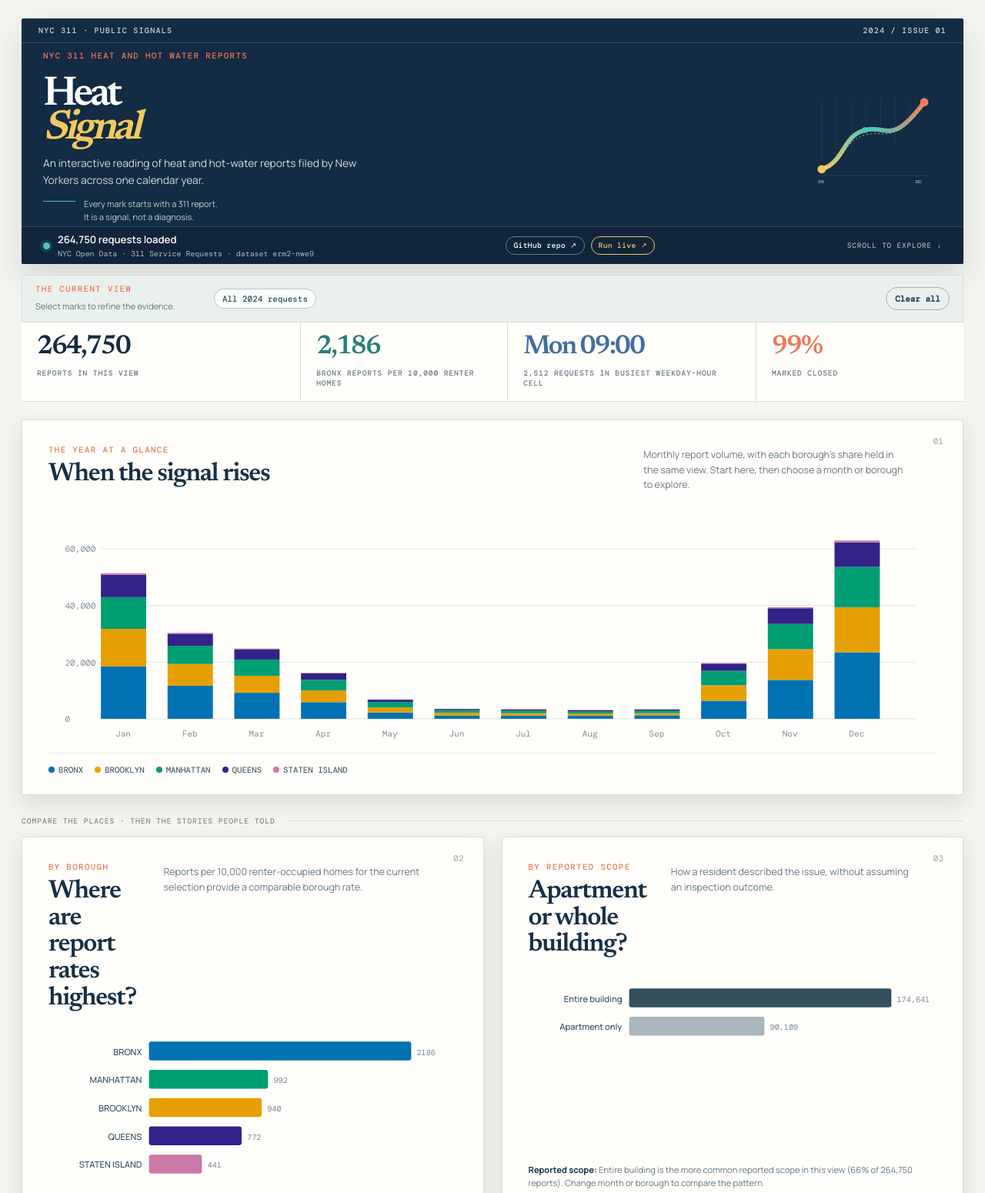
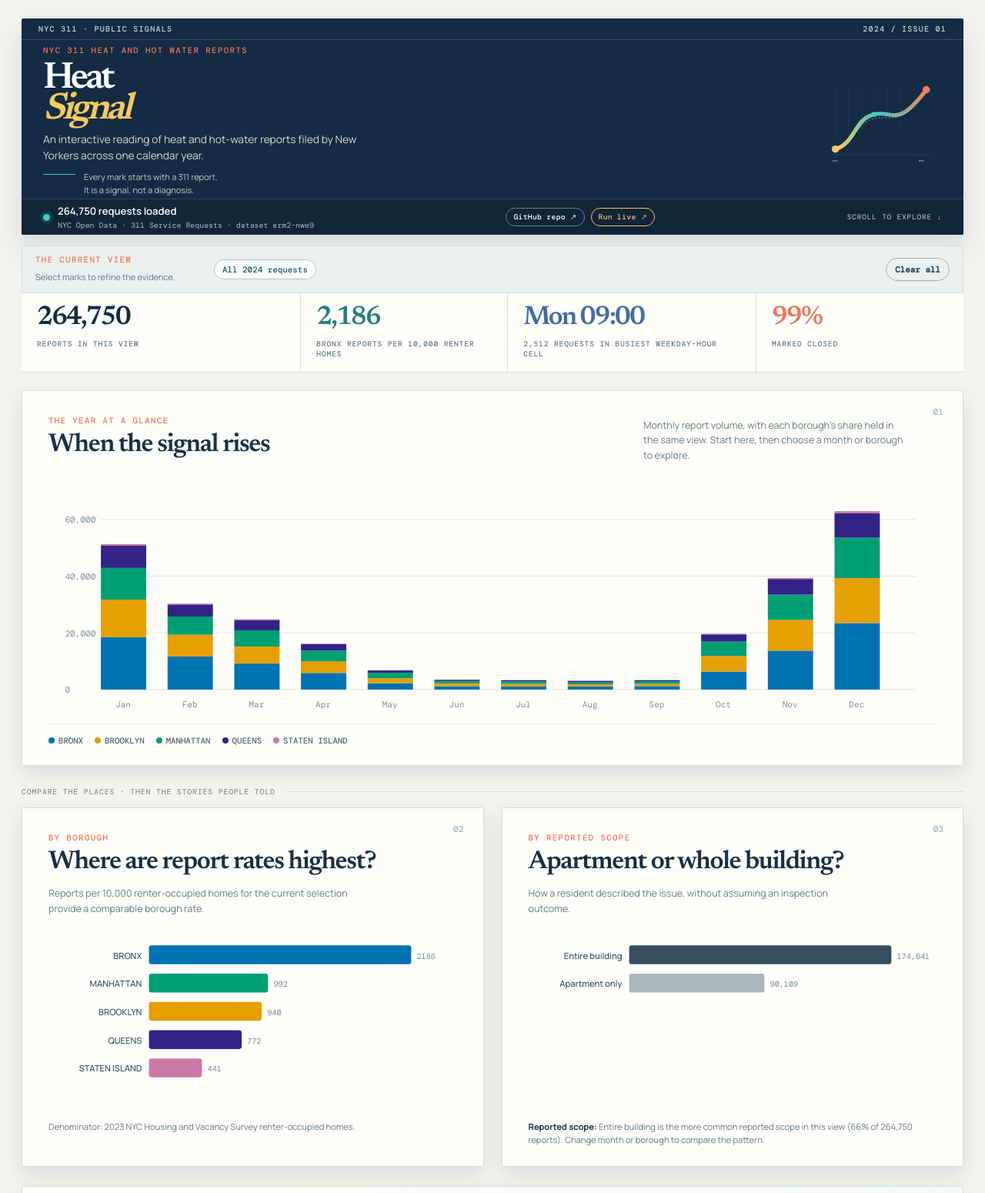
Before and after one commit to Perumal100/Heat-Signal, a plain HTML site: page dist/index.html in a window 1280 px wide. Shown: the top 1550 px of the page at 77% size. Drawn offline with nearby package versions, Linux system fonts and the light colour scheme.

Commit message:
Improve dashboard card and hero layout

```diff
--- a/dist/layout-fixes.css
+++ b/dist/layout-fixes.css
@@ -93,3 +93,15 @@
 .heat-grid { grid-template-columns:44px repeat(24,minmax(22px,1fr)); gap:3px; min-width:680px; }
 @media(max-width:800px) { .mobile-hint { display:inline; } .heat-grid { min-width:610px; grid-template-columns:36px repeat(24,minmax(22px,1fr)); gap:2px; } }
 @media(max-width:650px) { .heat-grid { min-width:540px; grid-template-columns:32px repeat(24,minmax(19px,1fr)); gap:2px; } }
+
+/* Keep the paired cards readable at desktop widths and reveal more analysis on load. */
+.compact .panel-head { grid-template-columns:1fr; gap:10px; }
+.compact .panel-head p:not(.eyebrow) { max-width:430px; }
+.hero-topline { padding:7px 22px; }
+.hero-core { min-height:92px; padding:7px 28px 3px; }
+.hero-copy > .eyebrow { margin-bottom:12px; }
+.hero h1 { font-size:clamp(2.25rem,3.8vw,3.35rem); }
+.dek { margin-top:8px; }
+.hero-note { margin-top:8px; }
+.hero-graphic { width:min(100%,155px); }
+.source-strip { padding-top:6px; padding-bottom:6px; }
```
